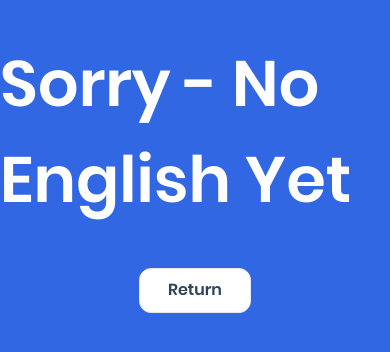
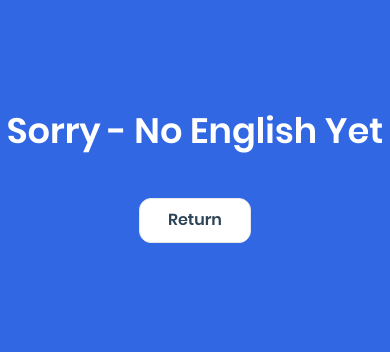
Before and after one commit to HosseinGhahari/My-Portfolio-Website, a website: page English.html in a window 390 px wide. Shown: the part 248-600 px from the top of the page. Drawn offline with Linux system fonts and the light colour scheme.

Commit message:
English page responsive design has been fixed

```diff
--- a/English.html
+++ b/English.html
@@ -9,7 +9,7 @@
 <body>
     <section class="bg-mycolor-primary">
         <div class="flex items-center justify-center  h-[100vh] flex-col">
-            <p class="font-PoppinsSemiBold text-white text-[4rem] items-center">Sorry - No English Yet</p>
+            <p class="font-PoppinsSemiBold text-white text-[2.2rem] items-center | xl:text-[4rem] lg:text-[3.5rem] ">Sorry - No English Yet</p>
             <a href="index.html"><button class=" w-28 h-[45px] border-[1.5px] rounded-[12px] mt-10 text-base | md:rounded-[16px] xl:w-40 xl:h-[60px] lg:w-36 lg:h-[54px]  md:w-32 md:h-[54px] xl:text-xl lg:text-xl md:text-lg bg-white text-mymain-textcolor font-PoppinsSemiBold ">Return</button></a>
         </div>
     </section>
```
Also changed, not shown: css/main.css.
